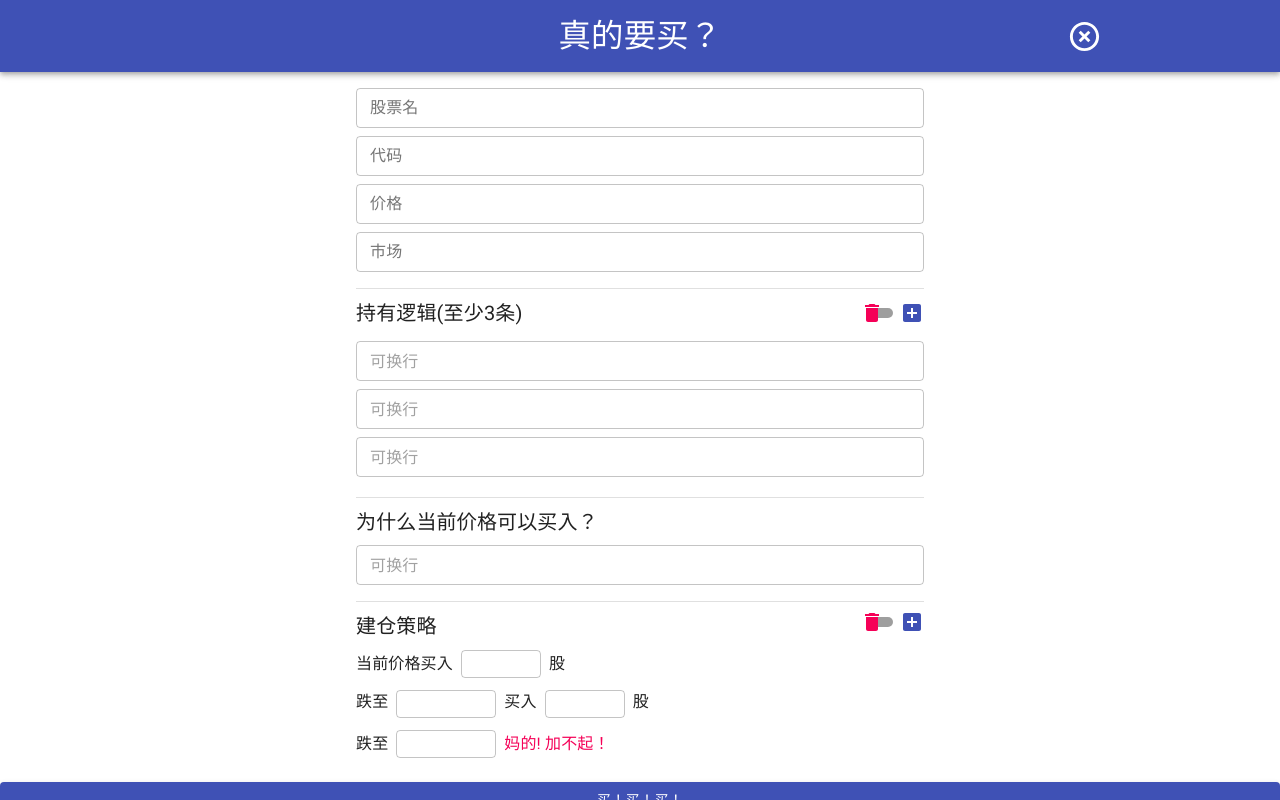
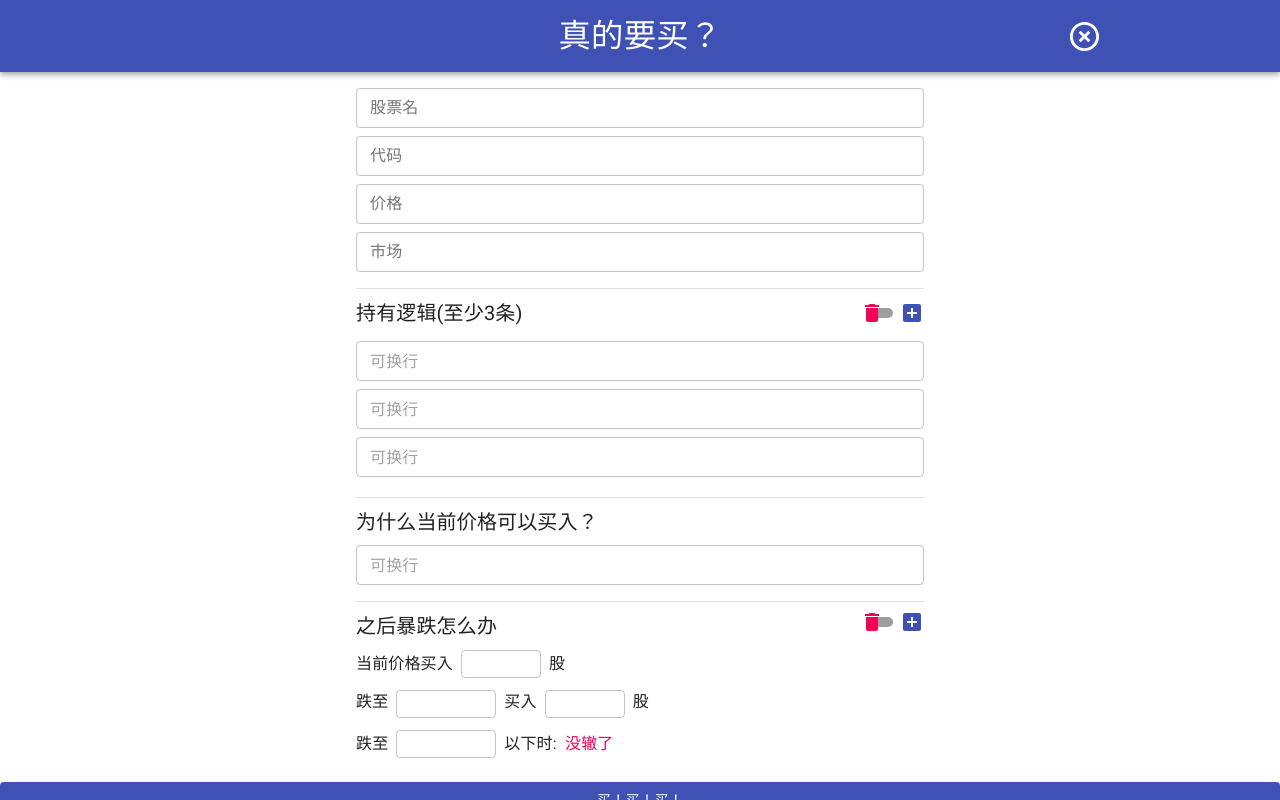
Before and after one commit to fa93hws/open-position-cooldown, a React app: page / in a window 1280 px wide. Both pictures are taken after a click on the button 1246 px from the left and 766 px from the top of the page. Built offline with nearby package versions, Linux system fonts and the light colour scheme; the HTML template or start-up script is replaced by a standard one.

Commit message:
feat: text change in strategy panel (#66)

```diff
--- a/src/pages/home/drawer/form/strategy/strategy.tsx
+++ b/src/pages/home/drawer/form/strategy/strategy.tsx
@@ -65,7 +65,7 @@ export const Strategy = React.memo(
       <Box>
         <Box display="flex">
           <Typography variant="h6" component="h4">
-            建仓策略
+            之后暴跌怎么办
           </Typography>
           <Box ml="auto">
             <props.ListControlImpl />
@@ -100,8 +100,11 @@ export const Strategy = React.memo(
           <Box width={100} mx={1}>
             <props.ShitPriceInput inputClasses={inputStyles} />
           </Box>
+          <Typography variant="body1" component="span">
+            以下时:&nbsp;&nbsp;
+          </Typography>
           <Typography variant="body1" component="span" color="secondary">
-            妈的! 加不起！
+            没辙了
           </Typography>
         </Box>
       </Box>
```
Also changed, not shown: 1 other file (tests, documents, lock files or other folders).
